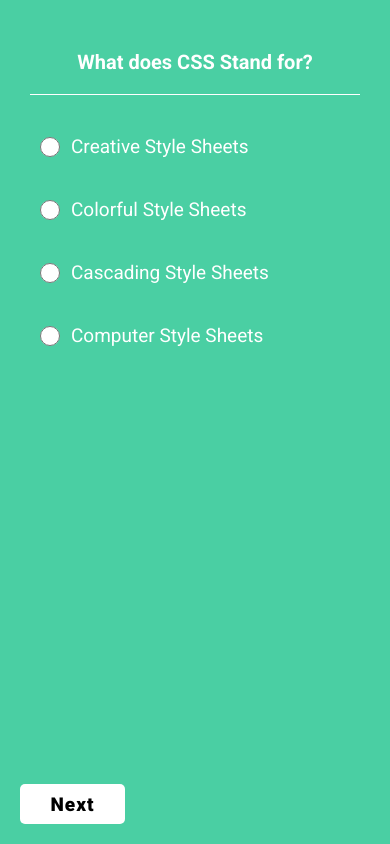
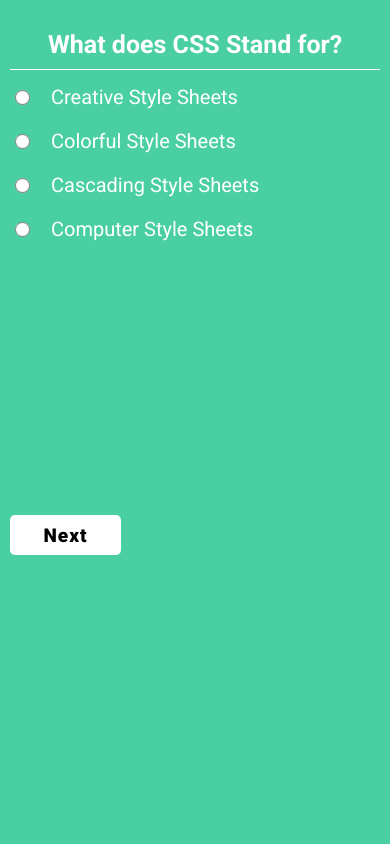
Before and after one commit to Siddique-Ahmed/css-quiz-app, a plain HTML site: page index.html in a window 390 px wide. Drawn offline with Linux system fonts and the light colour scheme.

Commit message:
font size

```diff
--- a/style.css
+++ b/style.css
@@ -162,7 +162,7 @@
 
 /* ############## media Query ###################### */
 
-@media(max-width: 385px){
+@media(max-width: 390px){
   body{
     padding: 30px 10px;
   }
@@ -171,7 +171,7 @@
     padding: 0;
   }
   .quizContainer h2{
-    font-size: 17px;
+    font-size: 25px;
     margin-bottom: 10px;
   }
   .quizContainer ul{
@@ -187,8 +187,9 @@
     height: 15px;
   }
   .quizContainer ul li label{
-    font-size: 14px;
+    font-size: 20px;
     width: 90%;
+    word-wrap: break-word;
   }
   body button{
     align-self: flex-start;
```
